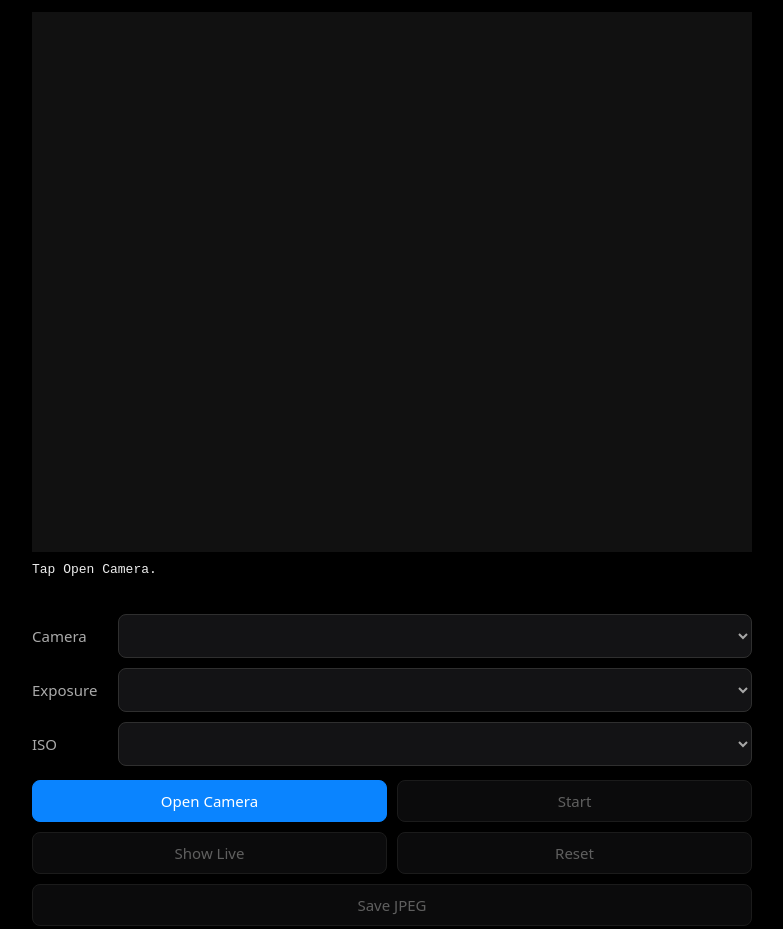
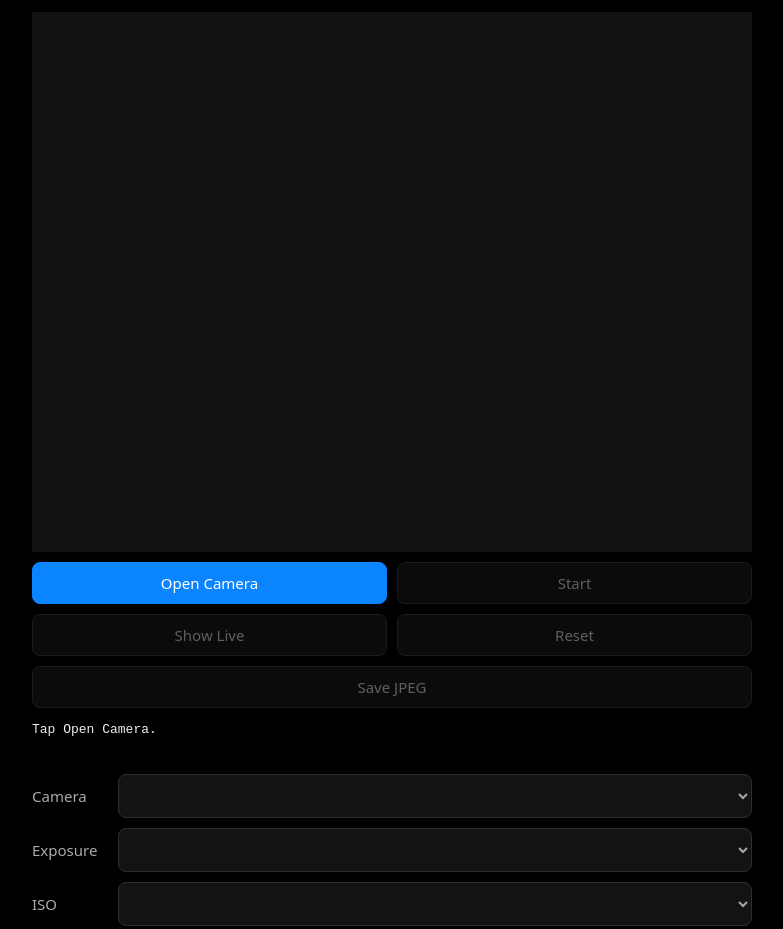
Before and after one commit to akamatsu/WebStarTrail, a plain HTML site: page index.html in a window 1280 px wide. Shown: the whole page, without its empty margins (248-1031 px from the left). Drawn offline with Linux system fonts and the light colour scheme.

Commit message:
Move the buttons directly under the preview

```diff
--- a/index.html
+++ b/index.html
@@ -14,7 +14,7 @@
   .row label { width: 76px; flex: none; color: #aaa; }
   select, button { font: inherit; padding: 10px 12px; border-radius: 8px; border: 1px solid #444; background: #1c1c1e; color: #eee; }
   select { flex: 1; min-width: 0; }
-  .buttons { display: grid; grid-template-columns: 1fr 1fr; gap: 10px; margin-top: 14px; }
+  .buttons { display: grid; grid-template-columns: 1fr 1fr; gap: 10px; margin: 10px 0 14px; }
   button.primary { background: #0a84ff; border-color: #0a84ff; color: #fff; }
   button.recording { background: #d70015; border-color: #d70015; }
   button:disabled { opacity: 0.4; }
@@ -24,11 +24,6 @@
 <body>
 <main>
   <canvas id="view" width="4" height="3"></canvas>
-  <div id="status">Tap Open Camera.</div>
-  <div class="row"><label for="camera">Camera</label><select id="camera" disabled></select></div>
-  <div class="row"><label for="exposure">Exposure</label><select id="exposure" disabled></select></div>
-  <div class="row"><label for="iso">ISO</label><select id="iso" disabled></select></div>
-  <div class="note" id="note"></div>
   <div class="buttons">
     <button id="open" class="primary">Open Camera</button>
     <button id="record" disabled>Start</button>
@@ -36,6 +31,11 @@
     <button id="reset" disabled>Reset</button>
     <button id="save" disabled style="grid-column: 1 / 3">Save JPEG</button>
   </div>
+  <div id="status">Tap Open Camera.</div>
+  <div class="row"><label for="camera">Camera</label><select id="camera" disabled></select></div>
+  <div class="row"><label for="exposure">Exposure</label><select id="exposure" disabled></select></div>
+  <div class="row"><label for="iso">ISO</label><select id="iso" disabled></select></div>
+  <div class="note" id="note"></div>
 </main>
 <script>
 'use strict';
```
